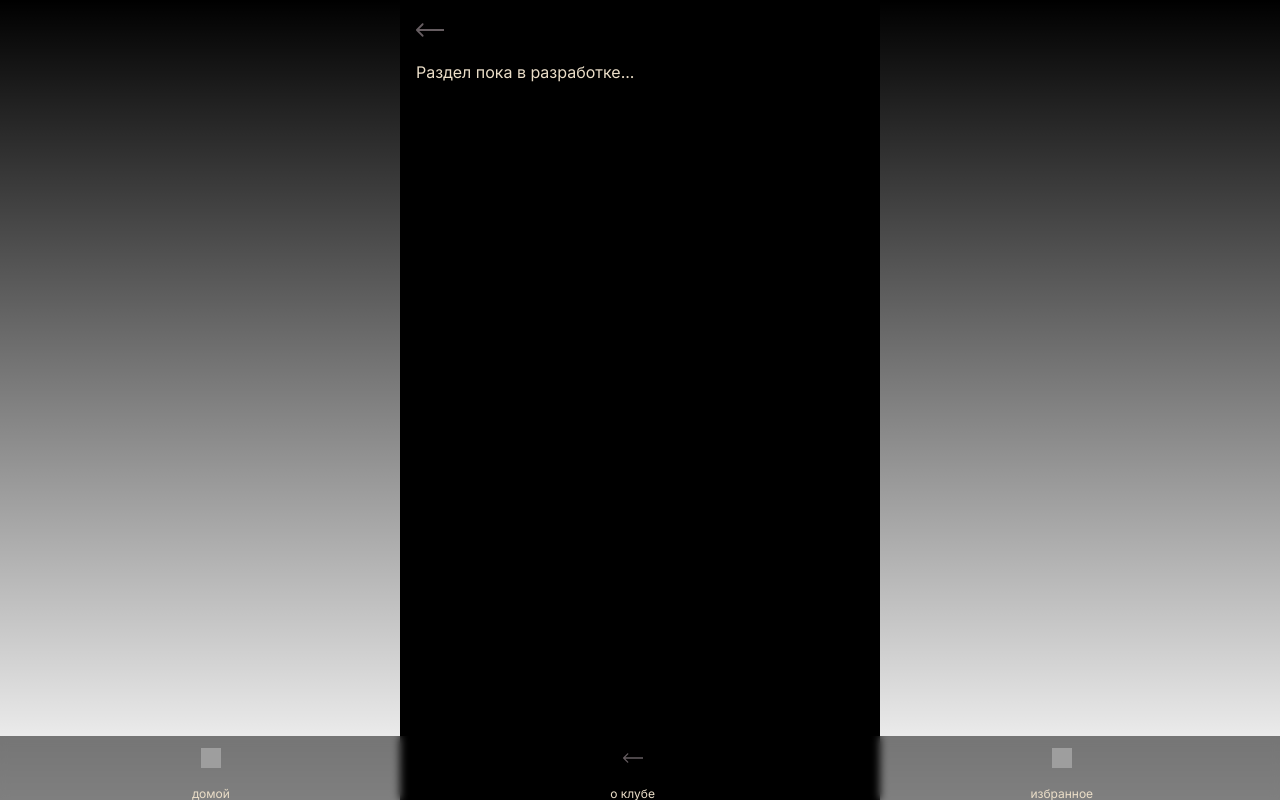
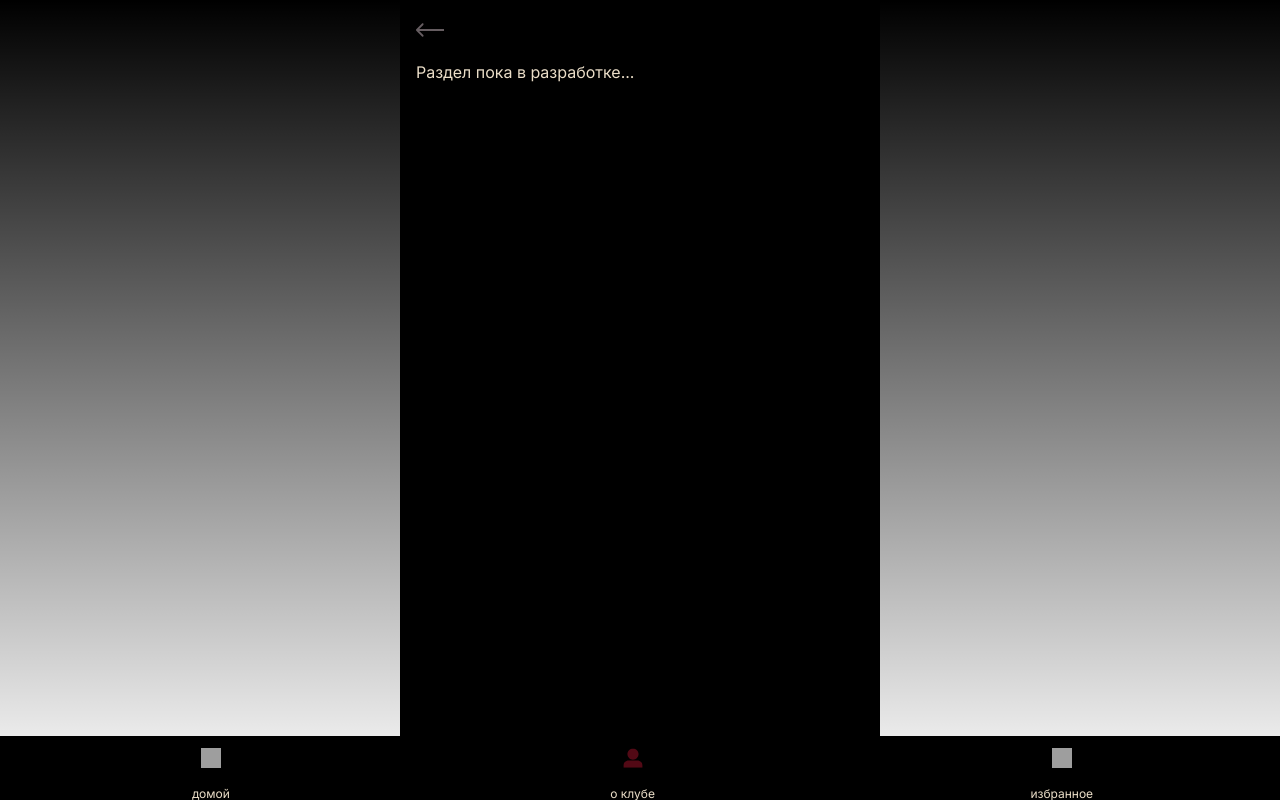
Before and after one commit to nakovalskaya/club-nav, a Next.js app: page /prodazhi in a window 1280 px wide. Built offline with nearby package versions, Linux system fonts and the light colour scheme; grey boxes are pictures that could not be loaded.

Commit message:
отступ от бородки

```diff
--- a/app/components/BottomNav.tsx
+++ b/app/components/BottomNav.tsx
@@ -12,7 +12,7 @@ export default function BottomNav() {
   ];
 
   return (
-    <nav className="fixed bottom-0 left-0 w-full bg-black/50 backdrop-blur-sm flex justify-around items-center h-16 z-50">
+    <nav className="fixed bottom-0 left-0 w-full bg-black flex justify-around items-center h-16 z-50 pb-[env(safe-area-inset-bottom)]">
       {links.map(({ label, href, icon }) => {
         const isActive = currentPath === href;
 
```
Also changed, not shown: public/icons/about.svg.
